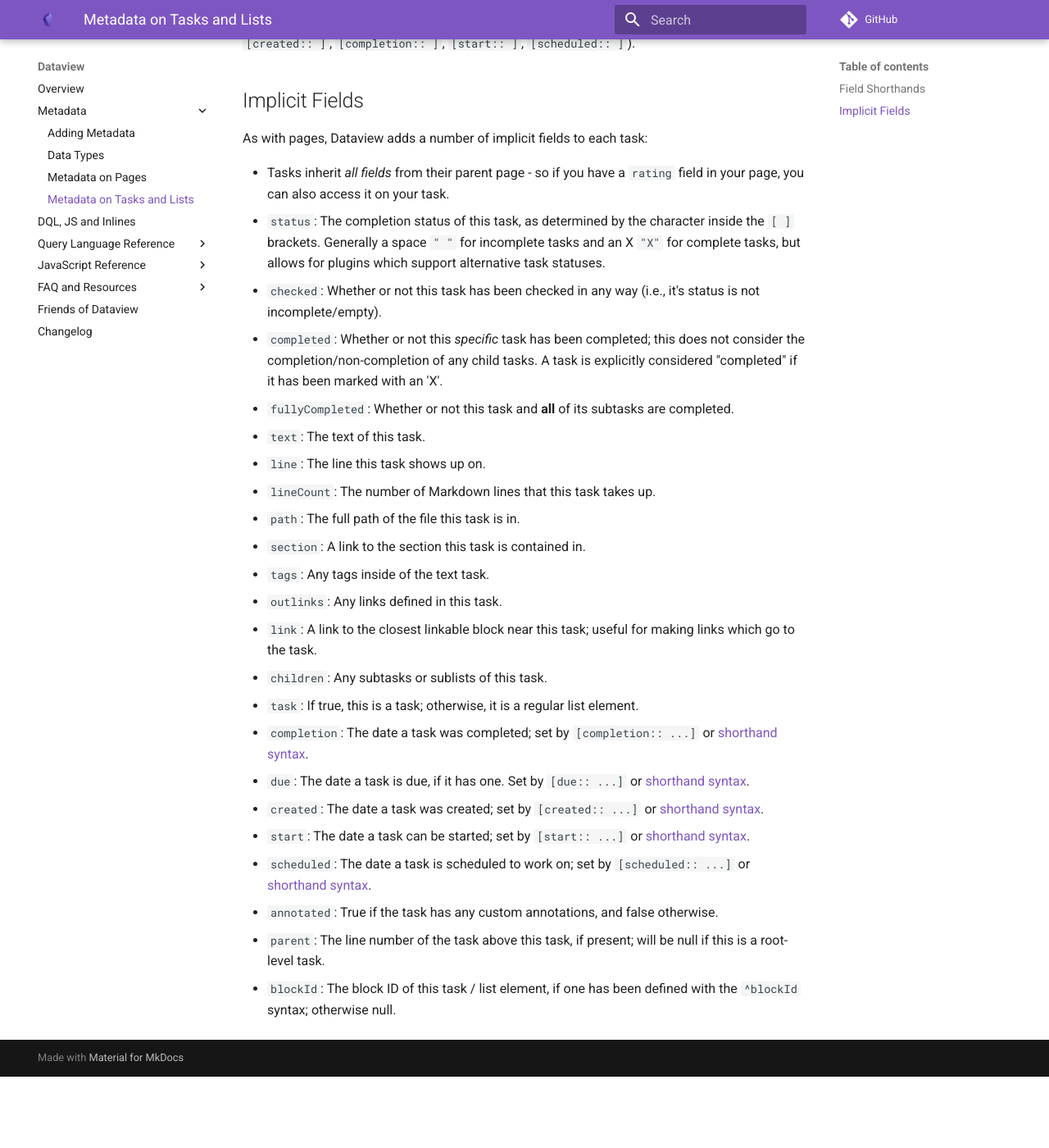
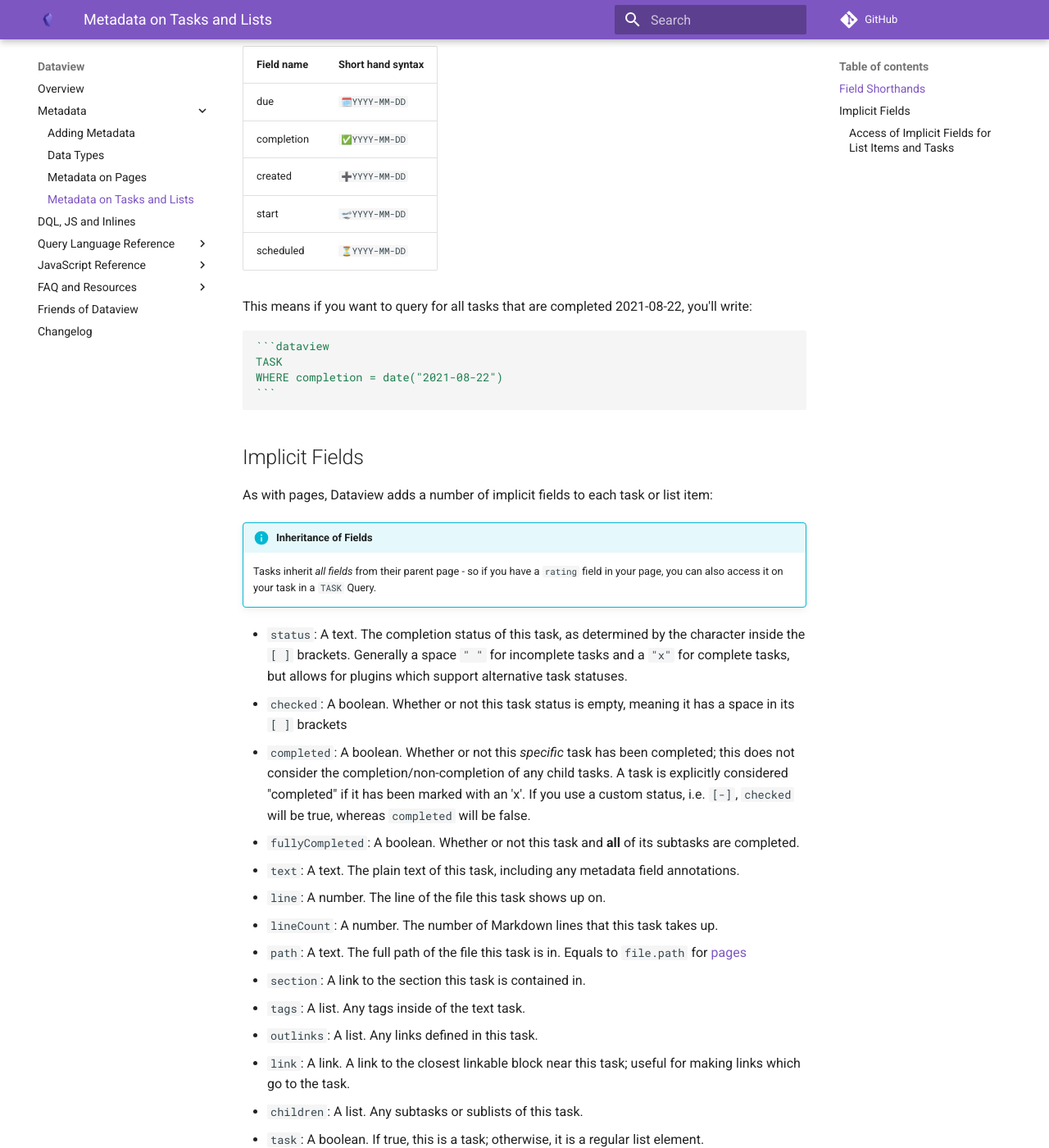
Before and after one commit to blacksmithgu/obsidian-dataview, an MkDocs documentation site: the page built from docs/docs/annotation/metadata-tasks.md, in a window 1280 px wide and 1400 px high, scrolled down 791 px. Shown: the whole window at 82% size. Built offline with MkDocs 1.6.1 and Material for MkDocs 9.7.7, drawn with Linux system fonts in a browser that asks for light colours; comment, search, counter and statistics services are not loaded; before the commit the page ends 2104 px from its top, so only the background shows below that; some of the changed text lies outside the part shown.

Commit message:
docs(metadata): rework implicit fields pages
add hints/examples, fix some formatting

````diff
--- a/docs/docs/annotation/metadata-tasks.md
+++ b/docs/docs/annotation/metadata-tasks.md
@@ -1,25 +1,19 @@
 # Metadata on Tasks and Lists
 
-Just like pages, you can also add **fields** on list item and task level to bind it to a specific task as context. You can also annotate your *tasks* (I.e., lines of the form `- [ ] blah blah blah`) with metadata using [inline field syntax](add-metadata.md):
+Just like pages, you can also add **fields** on list item and task level to bind it to a specific task as context. For this you need to use the [inline field syntax](add-metadata.md):
 
 ```markdown
 - [ ] Hello, this is some [metadata:: value]!
-- [X] I finished this on [completion::2021-08-15].
+- [X] I finished this on [completion:: 2021-08-15].
 ```
 
 Tasks and list items are the same data wise, so all your bullet points have all the information described here available, too.
 
 ## Field Shorthands
 
-For supporting "common use cases", Dataview understands a few shorthands for common data you may want to annotate task
+For supporting "common use cases", Dataview understands a few shorthands for some fields you may want to annotate task
 with:
 
-=== "Syntax"
-    - Due Date: `🗓️YYYY-MM-DD`
-    - Completed Date: `✅YYYY-MM-DD`
-    - Created Date: `➕YYYY-MM-DD`
-    - Start Date: `🛫YYYY-MM-DD`
-    - Scheduled Date: `⏳YYYY-MM-DD`
 === "Example"
     - [ ] Due this saturday 🗓️2021-08-29
     - [x] Completed last saturday ✅2021-08-22
@@ -27,38 +21,80 @@ with:
     - [ ] Task I can start this weekend 🛫2021-08-29
     - [x] Task I finished ahead of schedule ⏳2021-08-29 ✅2021-08-22
 
-Note that, if you do not like emojis, you can still annotate these fields textually (`[due:: ]`, `[created:: ]`,
-`[completion:: ]`, `[start:: ]`, `[scheduled:: ]`).
+There are two specifics to these emoji-shorthands. First, they omit the inline field syntax (no `[🗓️:: YYYY-MM-DD]` needed) and secondly, they map to a **textual** field name data-wise:
+
+| Field name | Short hand syntax |
+| ---------- | ----------------- |
+| due | `🗓️YYYY-MM-DD` |
+| completion |  `✅YYYY-MM-DD` |
+| created | `➕YYYY-MM-DD` |
+| start | `🛫YYYY-MM-DD` |
+| scheduled | `⏳YYYY-MM-DD` |
+
+This means if you want to query for all tasks that are completed 2021-08-22, you'll write:
+
+~~~markdown
+```dataview
+TASK
+WHERE completion = date("2021-08-22")
+```
+~~~
 
 ## Implicit Fields
 
-As with pages, Dataview adds a number of implicit fields to each task:
+As with pages, Dataview adds a number of implicit fields to each task or list item:
 
-- Tasks inherit *all fields* from their parent page - so if you have a `rating` field in your page, you can also access
-  it on your task.
-- `status`: The completion status of this task, as determined by the character inside the `[ ]` brackets. Generally a
-  space `" "` for incomplete tasks and an X `"X"` for complete tasks, but allows for plugins which support alternative
+!!! info "Inheritance of Fields"
+    Tasks inherit *all fields* from their parent page - so if you have a `rating` field in your page, you can also access it on your task in a `TASK` Query.
+
+- `status`: A text. The completion status of this task, as determined by the character inside the `[ ]` brackets. Generally a
+  space `" "` for incomplete tasks and a `"x"` for complete tasks, but allows for plugins which support alternative
   task statuses.
-- `checked`: Whether or not this task has been checked in any way (i.e., it's status is not incomplete/empty).
-- `completed`: Whether or not this *specific* task has been completed; this does not consider the
+- `checked`: A boolean. Whether or not this task status is empty, meaning it has a space in its `[ ]` brackets
+- `completed`: A boolean. Whether or not this *specific* task has been completed; this does not consider the
   completion/non-completion of any child tasks. A task is explicitly considered "completed" if it has been marked with
-  an 'X'.
-- `fullyCompleted`: Whether or not this task and **all** of its subtasks are completed.
-- `text`: The text of this task.
-- `line`: The line this task shows up on.
-- `lineCount`: The number of Markdown lines that this task takes up.
-- `path`: The full path of the file this task is in.
+  an 'x'. If you use a custom status, i.e. `[-]`, `checked` will be true, whereas `completed` will be false.
+- `fullyCompleted`: A boolean. Whether or not this task and **all** of its subtasks are completed.
+- `text`: A text. The plain text of this task, including any metadata field annotations.
+- `line`: A number. The line of the file this task shows up on.
+- `lineCount`: A number. The number of Markdown lines that this task takes up.
+- `path`: A text. The full path of the file this task is in. Equals to `file.path` for [pages](./metadata-pages.md)
 - `section`: A link to the section this task is contained in.
-- `tags`: Any tags inside of the text task.
-- `outlinks`: Any links defined in this task.
-- `link`: A link to the closest linkable block near this task; useful for making links which go to the task.
-- `children`: Any subtasks or sublists of this task.
-- `task`: If true, this is a task; otherwise, it is a regular list element.
-- `completion`: The date a task was completed; set by `[completion:: ...]` or [shorthand syntax](#field-shorthands).
-- `due`: The date a task is due, if it has one. Set by `[due:: ...]` or [shorthand syntax](#field-shorthands).
-- `created`: The date a task was created; set by `[created:: ...]` or [shorthand syntax](#field-shorthands).
-- `start`: The date a task can be started; set by `[start:: ...]` or [shorthand syntax](#field-shorthands).
-- `scheduled`: The date a task is scheduled to work on; set by `[scheduled:: ...]` or [shorthand syntax](#field-shorthands).
-- `annotated`: True if the task has any custom annotations, and false otherwise.
-- `parent`: The line number of the task above this task, if present; will be null if this is a root-level task.
-- `blockId`: The block ID of this task / list element, if one has been defined with the `^blockId` syntax; otherwise null.
+- `tags`: A list. Any tags inside of the text task.
+- `outlinks`: A list. Any links defined in this task.
+- `link`: A link. A link to the closest linkable block near this task; useful for making links which go to the task.
+- `children`: A list. Any subtasks or sublists of this task.
+- `task`: A boolean. If true, this is a task; otherwise, it is a regular list element.
+- `annotated`: A boolean. True if the task text contains any metadata fields, false otherwise.
+- `parent`: A number. The line number of the task above this task, if present; will be null if this is a root-level task.
+- `blockId`: A text.The block ID of this task / list element, if one has been defined with the `^blockId` syntax; otherwise null.
+
+With usage of the [shorthand syntax](#field-shorthands), following additional properties may be available:
+
+- `completion`: The date a task was completed.
+- `due`: The date a task is due, if it has one.
+- `created`: The date a task was created.
+- `start`: The date a task can be started.
+- `scheduled`: The date a task is scheduled to work on.
+
+### Access of Implicit Fields for List Items and Tasks
+
+If you're using a [TASK](../queries/query-types.md#task-queries) Query, your tasks are the top level information and can be used without any prefix:
+
+~~~markdown
+```dataview
+TASK
+WHERE !fullyCompleted
+```
+~~~
+
+On every other Query Type, you first need to access the implicit field `file.lists` or `file.tasks` to check for these list item specific implicit fields:
+
+~~~markdown
+```dataview
+LIST
+WHERE any(file.tasks, (t) => !t.fullyCompleted)
+```
+~~~
+
+This'll give you back all file links that have unfinished tasks inside. We get back a list of tasks on page level and thus need to use a [list function](../reference/functions.md/#anyarray) to look at each element.
````
Also changed, not shown: docs/docs/annotation/add-metadata.md (+9 -4 lines), docs/docs/annotation/metadata-pages.md (+42 -32 lines), docs/docs/annotation/types-of-metadata.md (+114 -63 lines).
